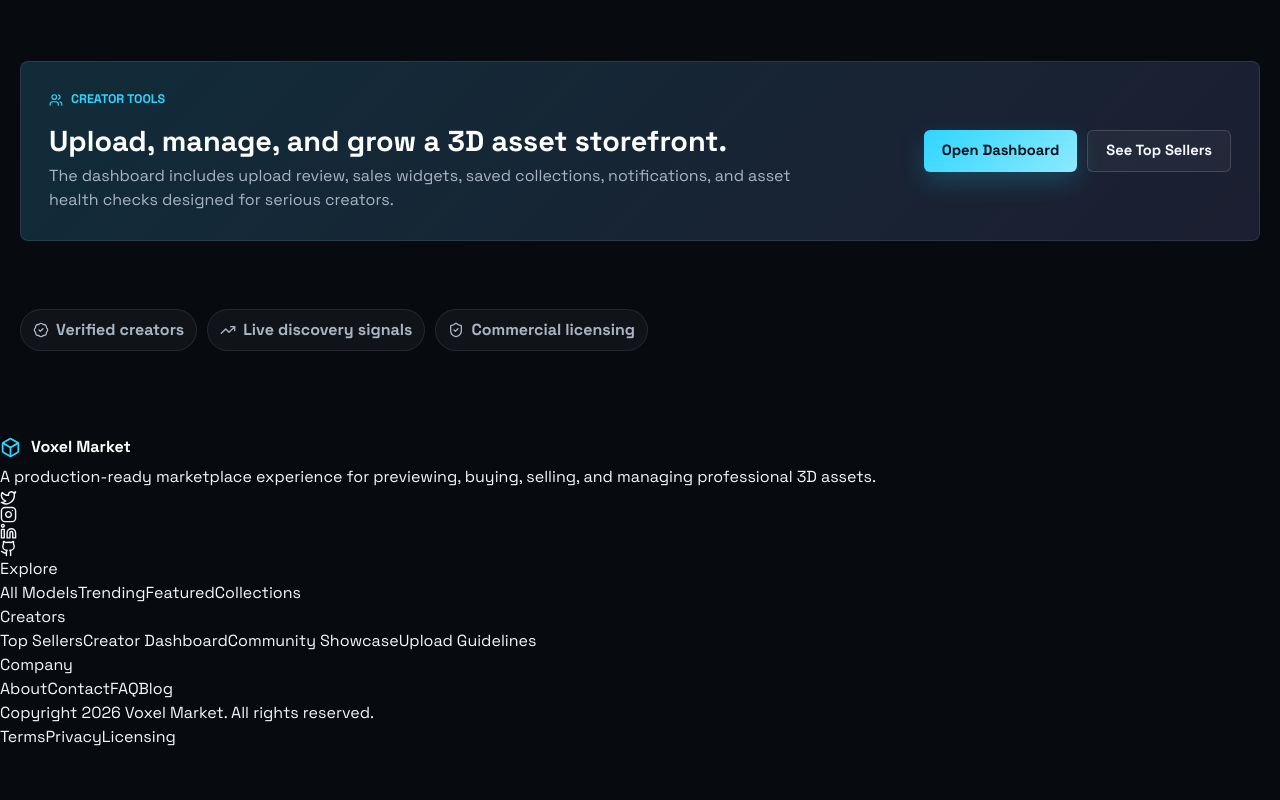
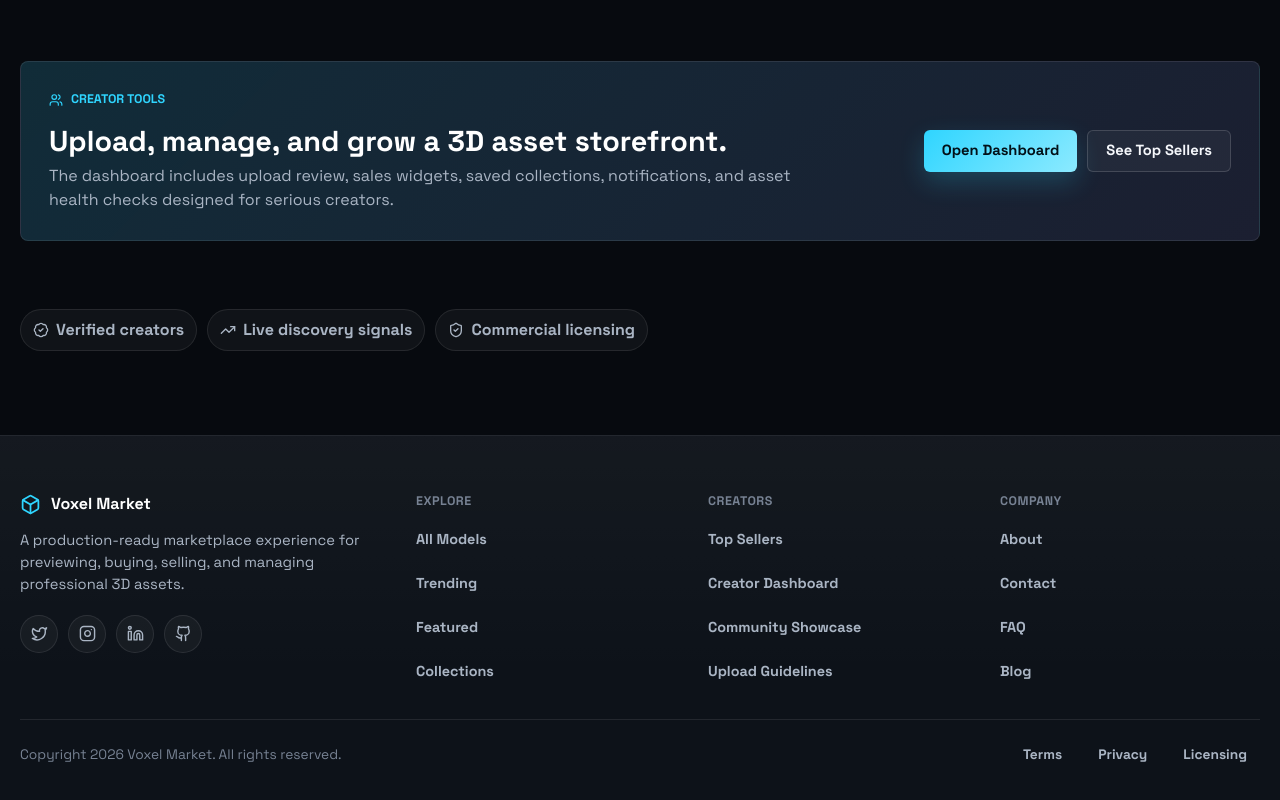
Before and after one commit to mohamedsharshar/voxel-market, a React (Vite) app: page / in a window 1280 px wide. Shown: the part 4375-5175 px from the top of the page. Before the commit the page ends 5124 px from the top, so only its background shows below. Built offline with nearby package versions, Linux system fonts and the light colour scheme; the HTML template or start-up script is replaced by a standard one.

Commit message:
feat: add footer styles and responsive design for improved layout

```diff
--- a/src/index.css
+++ b/src/index.css
@@ -504,6 +504,160 @@ textarea:focus-visible,
   color: var(--cyan);
 }
 
+/* Footer */
+footer {
+  border-top: 1px solid var(--border);
+  background:
+    linear-gradient(180deg, rgba(255, 255, 255, 0.03), rgba(255, 255, 255, 0) 240px),
+    var(--bg-secondary);
+}
+
+.footer-inner {
+  width: min(100% - 40px, var(--container));
+  margin: 0 auto;
+  padding: 56px 0 28px;
+  display: grid;
+  grid-template-columns: 1.4fr repeat(3, minmax(0, 1fr));
+  gap: 32px;
+}
+
+.footer-brand {
+  display: flex;
+  flex-direction: column;
+  gap: 14px;
+  max-width: 440px;
+}
+
+.footer-desc {
+  color: var(--text-secondary);
+  font-size: 0.92rem;
+}
+
+.footer-socials {
+  display: flex;
+  flex-wrap: wrap;
+  gap: 10px;
+  margin-top: 4px;
+}
+
+.footer-socials a {
+  width: 38px;
+  height: 38px;
+  display: grid;
+  place-items: center;
+  border: 1px solid var(--border);
+  border-radius: 999px;
+  background: rgba(255, 255, 255, 0.04);
+  color: var(--text-secondary);
+  transition:
+    background var(--transition-fast),
+    border-color var(--transition-fast),
+    color var(--transition-fast);
+}
+
+.footer-socials a:hover {
+  border-color: rgba(47, 213, 255, 0.38);
+  background: rgba(255, 255, 255, 0.06);
+  color: var(--white);
+}
+
+.footer-col-title {
+  margin-bottom: 12px;
+  color: var(--text-muted);
+  font-size: 0.78rem;
+  font-weight: 800;
+  text-transform: uppercase;
+  letter-spacing: 0.04em;
+}
+
+.footer-links {
+  display: grid;
+  gap: 8px;
+}
+
+.footer-links a {
+  display: inline-flex;
+  align-items: center;
+  min-height: 36px;
+  padding: 0 10px;
+  margin-left: -10px;
+  border-radius: var(--radius-sm);
+  color: var(--text-secondary);
+  font-size: 0.9rem;
+  font-weight: 700;
+  transition:
+    background var(--transition-fast),
+    color var(--transition-fast);
+}
+
+.footer-links a:hover {
+  background: rgba(255, 255, 255, 0.06);
+  color: var(--white);
+}
+
+.footer-bottom {
+  width: min(100% - 40px, var(--container));
+  margin: 0 auto;
+  padding: 18px 0 34px;
+  border-top: 1px solid var(--border);
+  display: flex;
+  flex-wrap: wrap;
+  align-items: center;
+  justify-content: space-between;
+  gap: 14px;
+}
+
+.footer-copy {
+  color: var(--text-muted);
+  font-size: 0.86rem;
+}
+
+.footer-legal {
+  display: flex;
+  flex-wrap: wrap;
+  gap: 10px;
+}
+
+.footer-legal a {
+  display: inline-flex;
+  align-items: center;
+  min-height: 34px;
+  padding: 0 12px;
+  border-radius: 999px;
+  border: 1px solid transparent;
+  background: transparent;
+  color: var(--text-secondary);
+  font-size: 0.86rem;
+  font-weight: 700;
+  transition:
+    background var(--transition-fast),
+    border-color var(--transition-fast),
+    color var(--transition-fast);
+}
+
+.footer-legal a:hover {
+  border-color: rgba(255, 255, 255, 0.14);
+  background: rgba(255, 255, 255, 0.04);
+  color: var(--white);
+}
+
+@media (max-width: 920px) {
+  .footer-inner {
+    grid-template-columns: 1fr 1fr;
+  }
+}
+
+@media (max-width: 560px) {
+  .footer-inner {
+    grid-template-columns: 1fr;
+    gap: 22px;
+  }
+
+  .footer-brand {
+    max-width: none;
+  }
+}
+
 .nav-links {
   display: flex;
   align-items: center;
```
